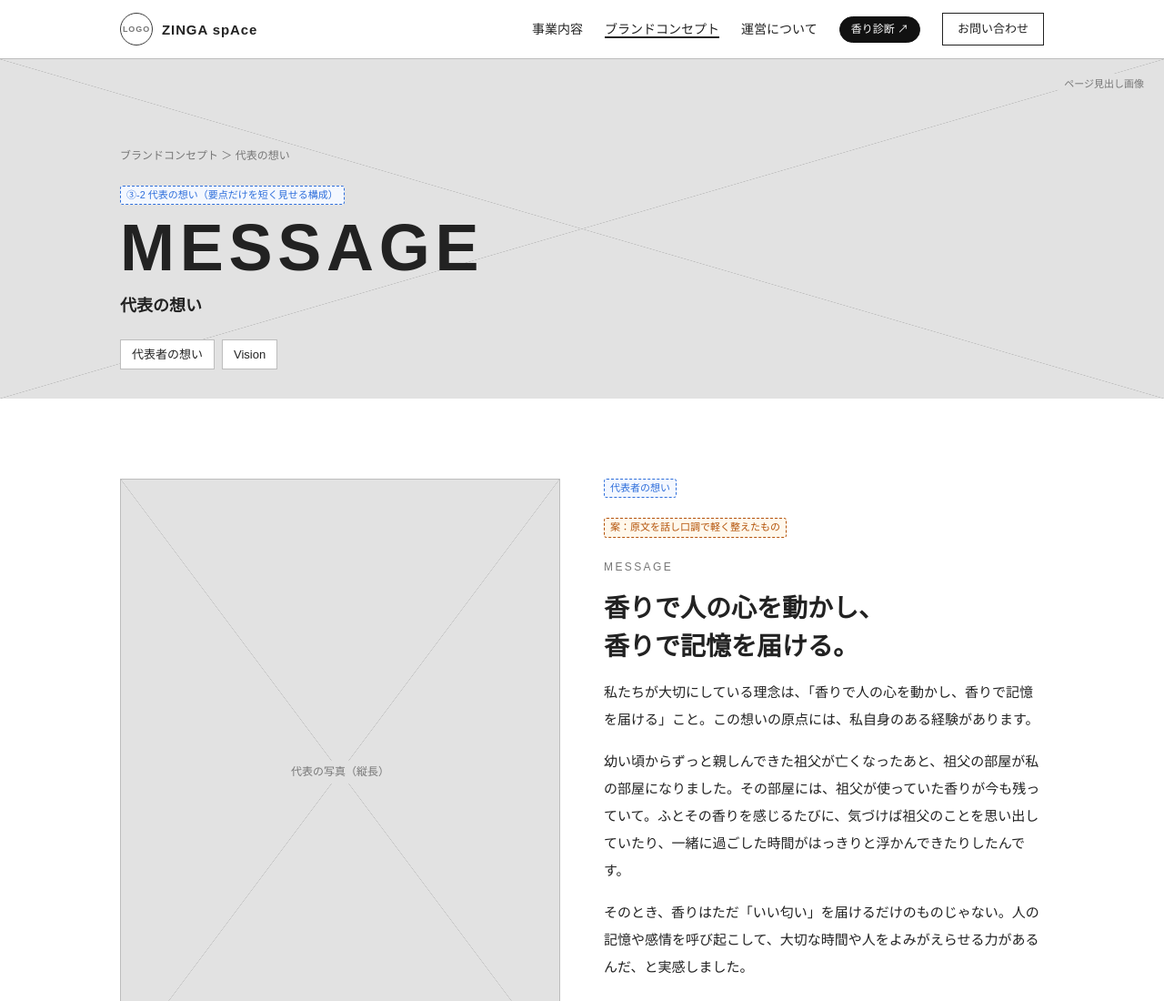
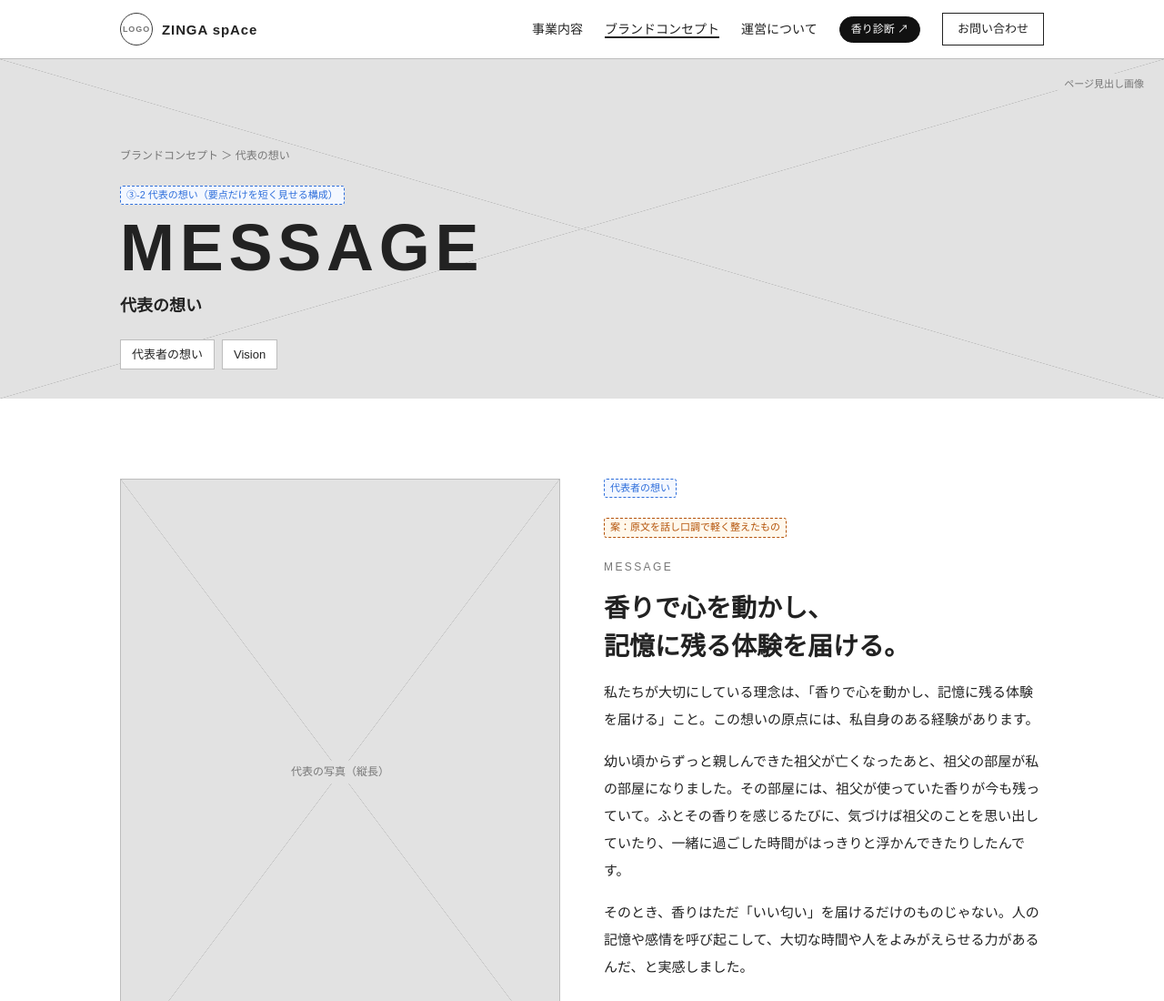
Before and after one commit to chipozzz/growwith-site, a plain HTML site: page zinga-space/concept-message.html in a window 1280 px wide. Shown: the top 1100 px of the page at 91% size. Drawn offline with Linux system fonts and the light colour scheme.

Commit message:
Message page: update philosophy wording
Co-Authored-By: Claude Opus 5.5 <noreply@anthropic.com>
Claude-Session: https://claude.ai/code/session_01TY1jbpJPzwxAWami2dZyLb

```diff
--- a/zinga-space/concept-message.html
+++ b/zinga-space/concept-message.html
@@ -23,9 +23,9 @@
       <div class="brand-block">
         <span class="note">代表者の想い</span> <span class="note todo">案：原文を話し口調で軽く整えたもの</span>
         <p class="en">MESSAGE</p>
-        <h2>香りで人の心を動かし、<br>香りで記憶を届ける。</h2>
+        <h2>香りで心を動かし、<br>記憶に残る体験を届ける。</h2>
         <div class="msg-body">
-          <p>私たちが大切にしている理念は、「香りで人の心を動かし、香りで記憶を届ける」こと。この想いの原点には、私自身のある経験があります。</p>
+          <p>私たちが大切にしている理念は、「香りで心を動かし、記憶に残る体験を届ける」こと。この想いの原点には、私自身のある経験があります。</p>
           <p>幼い頃からずっと親しんできた祖父が亡くなったあと、祖父の部屋が私の部屋になりました。その部屋には、祖父が使っていた香りが今も残っていて。ふとその香りを感じるたびに、気づけば祖父のことを思い出していたり、一緒に過ごした時間がはっきりと浮かんできたりしたんです。</p>
           <p>そのとき、香りはただ「いい匂い」を届けるだけのものじゃない。人の記憶や感情を呼び起こして、大切な時間や人をよみがえらせる力があるんだ、と実感しました。</p>
           <p>そして、香りづくりを通してお客様と向き合う中で、その想いをさらに強くしてくれた出来事があります。完成した香りをお渡ししたあるお客様が、涙を流しながら「これって、私が死んでも残る物ですね」と言ってくださったんです。</p>
```
